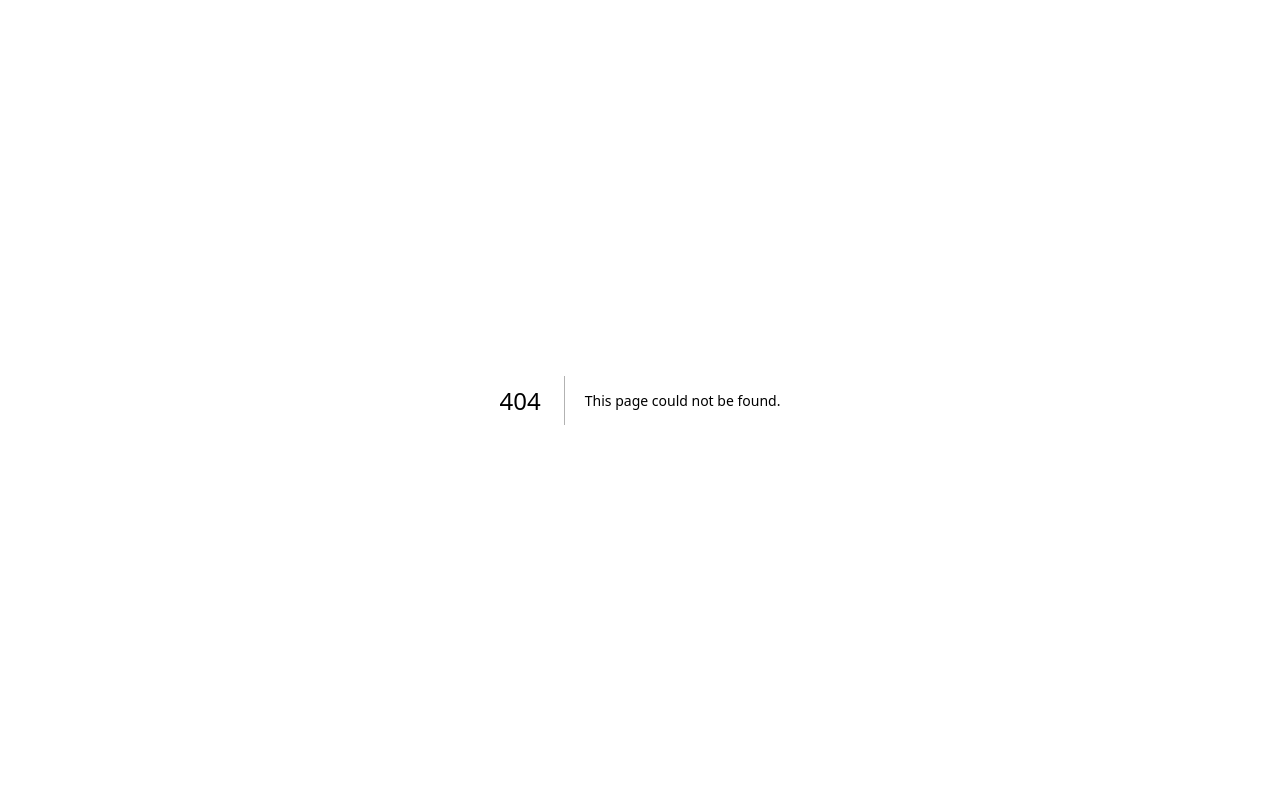
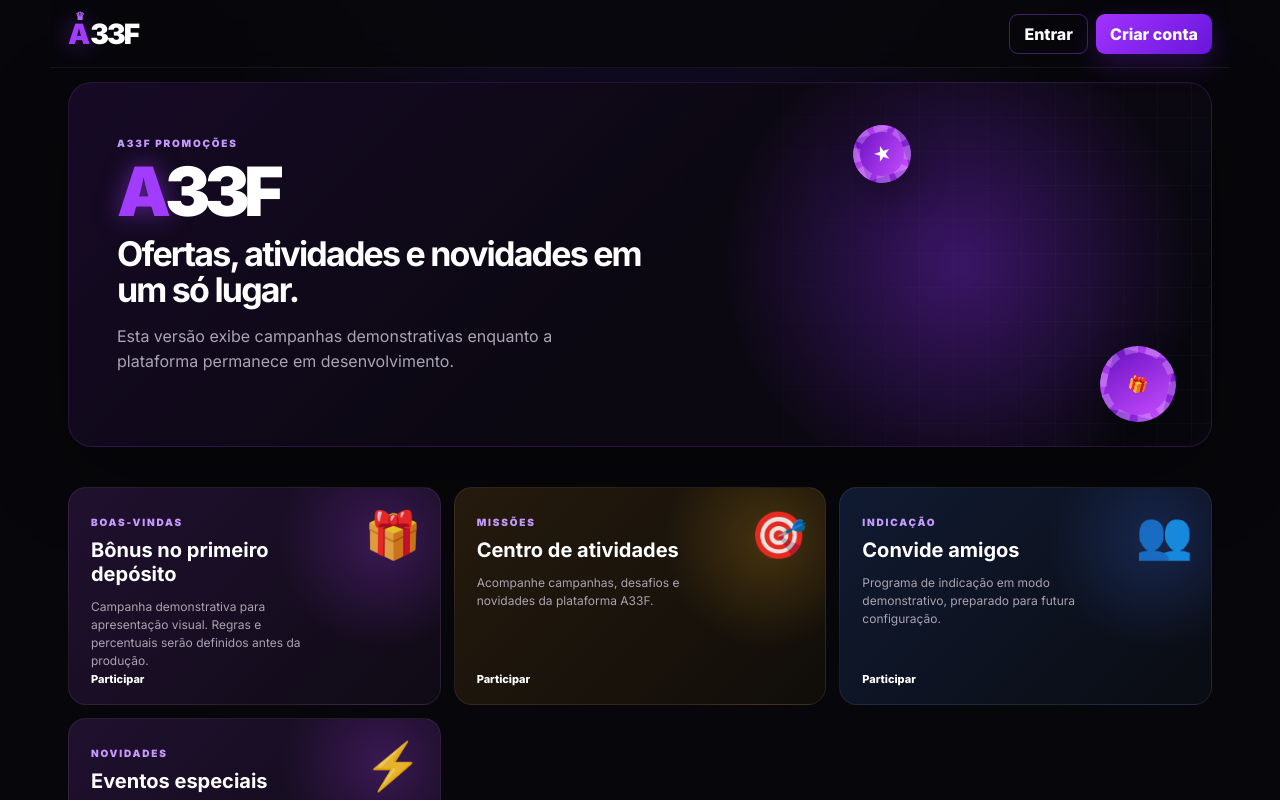
Before and after one commit to juniorbm244-alt/A33F, a Next.js app: page /promocoes in a window 1280 px wide. Before the commit this address had no page. Shown: the top 800 px of the page. Built offline with nearby package versions, Linux system fonts and the light colour scheme.

Commit message:
feat: add A33F casino promotions page

```diff
--- /dev/null
+++ b/app/promocoes/page.tsx
@@ -0,0 +1,34 @@
+const promos = [
+  { icon: '🎁', eyebrow: 'BOAS-VINDAS', title: 'Bônus no primeiro depósito', text: 'Campanha demonstrativa para apresentação visual. Regras e percentuais serão definidos antes da produção.', className: 'promo-purple' },
+  { icon: '🎯', eyebrow: 'MISSÕES', title: 'Centro de atividades', text: 'Acompanhe campanhas, desafios e novidades da plataforma A33F.', className: 'promo-gold' },
+  { icon: '👥', eyebrow: 'INDICAÇÃO', title: 'Convide amigos', text: 'Programa de indicação em modo demonstrativo, preparado para futura configuração.', className: 'promo-blue' },
+  { icon: '⚡', eyebrow: 'NOVIDADES', title: 'Eventos especiais', text: 'Área preparada para campanhas temporárias, torneios e destaques.', className: 'promo-purple' },
+];
+
+export default function PromotionsPage() {
+  return (
+    <main className="casino-page">
+      <header className="casino-header">
+        <a className="casino-logo" href="/"><span className="logo-a">A</span><span>33F</span><b>♛</b></a>
+        <div className="casino-actions"><a className="casino-login" href="/login">Entrar</a><a className="casino-signup" href="/registro">Criar conta</a></div>
+      </header>
+      <section className="casino-shell">
+        <section className="casino-hero" style={{minHeight: '280px'}}>
+          <div className="casino-hero-copy">
+            <span className="casino-kicker">A33F PROMOÇÕES</span>
+            <div className="hero-brand"><span>A</span>33F</div>
+            <h1>Ofertas, atividades e novidades em um só lugar.</h1>
+            <p>Esta versão exibe campanhas demonstrativas enquanto a plataforma permanece em desenvolvimento.</p>
+          </div>
+          <div className="casino-hero-art" aria-hidden="true"><div className="hero-chip chip-one">🎁</div><div className="hero-chip chip-two">★</div></div>
+        </section>
+
+        <section className="casino-promo-grid">
+          {promos.map((promo) => <article className={`promo-tile ${promo.className}`} key={promo.title}><span>{promo.icon}</span><div><small>{promo.eyebrow}</small><h3>{promo.title}</h3><p>{promo.text}</p></div><a href="/registro">Participar</a></article>)}
+        </section>
+        <p className="responsible-note">18+ • Jogue com responsabilidade. Promoções desta versão são ilustrativas e não representam oferta financeira ativa.</p>
+      </section>
+      <nav className="casino-bottom-nav"><a href="/"><span>⌂</span><small>Início</small></a><a className="active" href="/promocoes"><span>🎁</span><small>Promoções</small></a><a className="deposit-main" href="/carteira"><span>＋</span><small>Depósito</small></a><a href="/carteira"><span>▣</span><small>Saque</small></a><a href="/painel"><span>◉</span><small>Perfil</small></a></nav>
+    </main>
+  );
+}
```
